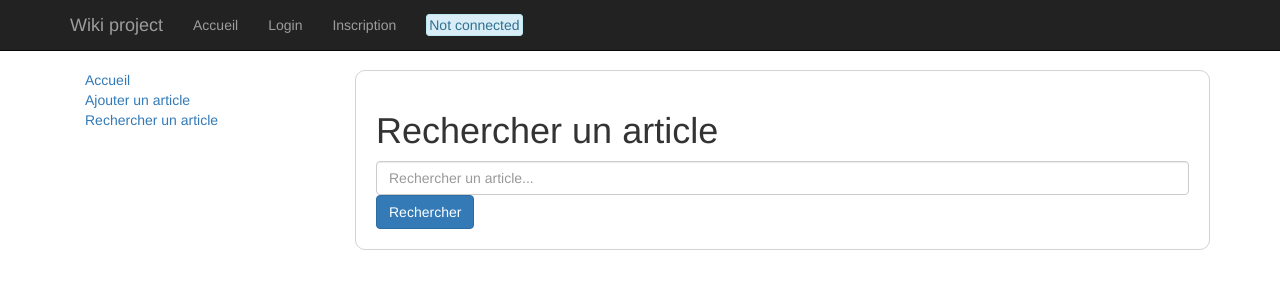
After one commit to alex74m/wiki_project, a PHP site: the page made by Views/core/search.html.twig in a window 1280 px wide. The commit adds this page. Shown: the top 300 px of the page. Run offline with PHP 8.4, Linux system fonts and the light colour scheme; the template is opened without the code that fills it, so the values that code supplies are empty; some libraries are stand-ins or nearby versions.

Commit message:
maj aries search barre

```diff
--- /dev/null
+++ b/Public/css/main.css
@@ -0,0 +1,22 @@
+    body{
+      margin-top: 70px;
+    }
+    span.alert{
+      padding: 2px !important;
+    }
+    #connect{
+      margin-top: 10px !important;
+    }
+    span.btn-info{
+      margin: 0 5px 0 5px !important;
+      padding: 4px;
+      border-radius: 4px;
+    }
+    span.btn-info a{
+      color: white;
+    }
+    div#body{
+      border: 1px solid lightgrey;
+      border-radius: 10px;
+      padding: 20px;
+    }
--- a/Views/core/article.html.twig
+++ b/Views/core/article.html.twig
@@ -14,7 +14,7 @@
                 <div class="tags">
                     <h4>Tags <span class="glyphicon glyphicon-tag"></span></h4>
                     {% for category in article._aCategories %}
-                        <span class="btn-info">
+                        <span class="btn-info" style="background-color:{{ category._sCodeHexa }} ">
                         <a href="#">{{ category._sNom }}</a>
                         </span>
                     {% endfor %}
--- /dev/null
+++ b/Views/core/search.html.twig
@@ -0,0 +1,47 @@
+{% extends "layout.html.twig" %}
+{% set active = 'search' %}
+{% block title %}Recherche{% endblock %}
+
+{% block body %}
+
+<h1>Rechercher un article</h1>
+
+<div class="search">
+	<form method="post" action="search">
+		<input type="text" class="form-control col-md-7" name="_search" maxlength="64" placeholder="Rechercher un article..." />
+ 		<button type="submit" class="btn btn-primary">Rechercher</button>
+	</form>
+
+</div>
+
+
+
+{% if flashMessage is defined %}
+    <span class="alert alert-{{flashName}}">{{flashMessage}}</span>
+{% endif %}
+
+{% if listArticles is defined %}
+<br><br>
+     <div id="body" class="col-lg-12">
+        {% for article in listArticles %}
+
+        	<div class="col-md-4">
+                <h2>{{ article._sTitre }}</h2> <cite>By {{ article._iAuteurId._sNom }}</cite>
+                <p> {{ article._sContenu|truncate(20, true) }}</p>
+                <div>
+                    <div class="more label"><a href="article/view/{{article._sSlug}}">En savoir +</a></div>
+                    <div class="tags">
+                    <h4>Tags <span class="glyphicon glyphicon-tag"></span></h4>
+            {% for category in article._aCategories %}
+                <span class="btn-info" style="background-color:{{ category._sCodeHexa }}">
+                    <a href="#">{{ category._sNom }}</a>
+                </span>
+            {% endfor %}
+                    </div>
+                </div>
+            </div>
+        {% endfor %}
+	</div>
+{% endif %}
+
+{% endblock %}
--- a/Views/core/smart_menu.html.twig
+++ b/Views/core/smart_menu.html.twig
@@ -1,3 +1,3 @@
 <a href="home">Accueil</a><br>
 <a href="article/add">Ajouter un article</a><br>
-<a href="">Rechercher un article</a><br>
+<a href="search">Rechercher un article</a><br>
--- a/Views/layout.html.twig
+++ b/Views/layout.html.twig
@@ -7,33 +7,12 @@
   <meta name="description" content="contenu...">
   <meta name="author" content="alex">
   <link href="https://maxcdn.bootstrapcdn.com/bootstrap/3.3.7/css/bootstrap.min.css" rel="stylesheet" integrity="sha384-BVYiiSIFeK1dGmJRAkycuHAHRg32OmUcww7on3RYdg4Va+PmSTsz/K68vbdEjh4u" crossorigin="anonymous">
+  <link rel="stylesheet" type="text/css" href="Public/css/main.css">
   <title>Site | {% block title %}{% endblock %}</title>
   <!--[if lt IE 9]>
     <script src="https://oss.maxcdn.com/html5shiv/3.7.3/html5shiv.min.js"></script>
     <script src="https://oss.maxcdn.com/respond/1.4.2/respond.min.js"></script>
   <![endif]-->
-  <style type="text/css">
-    body{
-      margin-top: 70px;
-    }
-    span.alert{
-      padding: 2px !important;
-    }
-    span.btn-info{
-      margin: 0 5px 0 5px !important;
-      padding: 4px;
-      border-radius: 4px;
-    }
-    span.btn-info a{
-      color: white;
-    }
-    div#body{
-      border: 1px solid lightgrey;
-      border-radius: 10px;
-      padding: 20px;
-    }
-
-  </style>
 </head>
 
 <body>
@@ -51,12 +30,44 @@
           </div>
           <div id="navbar" class="collapse navbar-collapse">
             <ul class="nav navbar-nav">
-              <li {% if active=='home' %}{{'class=active'}}{% endif %}><a href="home">Accueil</a></li>
-              <li {% if active=='login' %}{{'class=active'}}{% endif %}><a href="login">Login</a></li>
-              <li {% if active=='admin' %}{{'class=active'}}{% endif %}><a href="admin">Admin</a></li>
-              <li {% if active=='inscription' %}{{'class=active'}}{% endif %}><a href="inscription">Inscription</a></li>
-              <li><a href="logout">Logout</a></li>
-            </ul>
+              <li {% if active=='home' %}{{'class=active'}}{% endif %}>
+                <a href="home">Accueil</a>
+              </li>
+
+              {% if app_session_user is null %}
+                <li {% if active=='login' %}{{'class=active'}}{% endif %}>
+                  <a href="login">Login</a>
+                </li>
+              {% endif %}
+              {% if app_session_user is null %}
+                <li {% if active=='inscription' %}{{'class=active'}}{% endif %}>
+                  <a href="inscription">Inscription</a>
+                </li>
+              {% endif %}
+              {% if app_session_user is defined %}
+                 {% if app_session_user.role == 1 %}
+                    <li {% if active=='admin' %}{{'class=active'}}{% endif %}><a href="admin">Admin</a></li>
+                {% endif %}
+              {% endif %}
+
+
+
+                {% if app_session_user is not null %}
+                <li {% if active=='login' %}{{'class=active'}}{% endif %}>
+                    <li><a href="logout">Logout</a></li>
+                </li>
+                {% endif %}
+
+              <li>
+                <a>
+                {% if app_session_user is null %}
+                    <span class="alert alert-info" id="connect">Not connected  </span>
+                {% else %}
+                    <span class="alert alert-info" id="connect">Session : {{app_session_user.mail}}</span>
+                {% endif %}
+                </a>
+              </li>
+              </ul>
           </div><!--/.nav-collapse -->
         </div>
       </nav>
--- a/index.php
+++ b/index.php
@@ -57,5 +57,11 @@ if (isset($_GET['action'])) {
 }else{
 	$action = null;
 }
+if (isset($_SESSION['user'])) {
+	$app_session_user = $_SESSION['user'];
+}else
+{
+	$app_session_user = null;
+}
 
 require_once 'routeur.php';
```
Also changed, not shown: App/Controller/ArticleController.php (+18 -0 lines), App/Controller/UserController.php (+14 -7 lines), App/Repository/DbRequest.php (+9 -12 lines), Views/admin/manager.html.twig (+21 -13 lines), routeur.php (+45 -23 lines).
